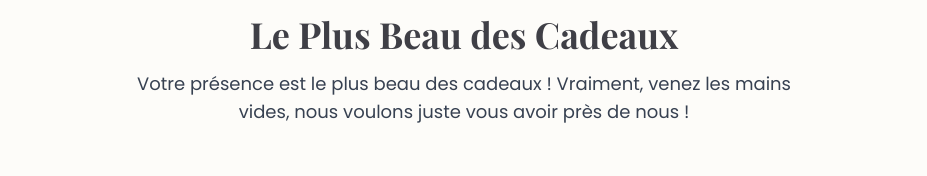
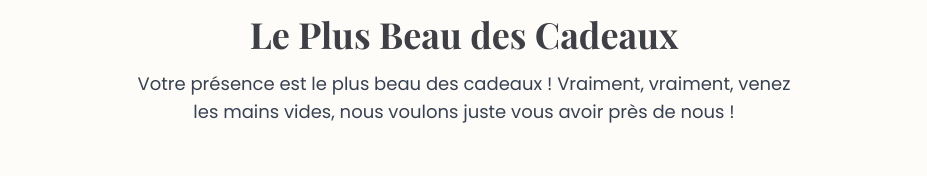
Before and after one commit to spasdev/spasdev.github.io, a plain HTML site: page index.html in a window 1280 px wide. Shown: the part 1058-1234 px from the top of the page, without its empty margins (176-1103 px from the left). Drawn offline with nearby package versions, Linux system fonts and the light colour scheme.

Commit message:
Update index.html

```diff
--- a/index.html
+++ b/index.html
@@ -99,7 +99,7 @@
 
         <section class="text-center mb-16 md:mb-20 reveal">
             <h3 class="text-3xl md:text-4xl mb-4">Le Plus Beau des Cadeaux</h3>
-            <p class="text-lg max-w-2xl mx-auto text-gray-700">Votre présence est le plus beau des cadeaux ! Vraiment, venez les mains vides, nous voulons juste vous avoir près de nous !</p>
+            <p class="text-lg max-w-2xl mx-auto text-gray-700">Votre présence est le plus beau des cadeaux ! Vraiment, vraiment, venez les mains vides, nous voulons juste vous avoir près de nous !</p>
         </section>
 
         <section class="bg-[#a17c54]/10 p-8 rounded-xl text-center reveal">
```
